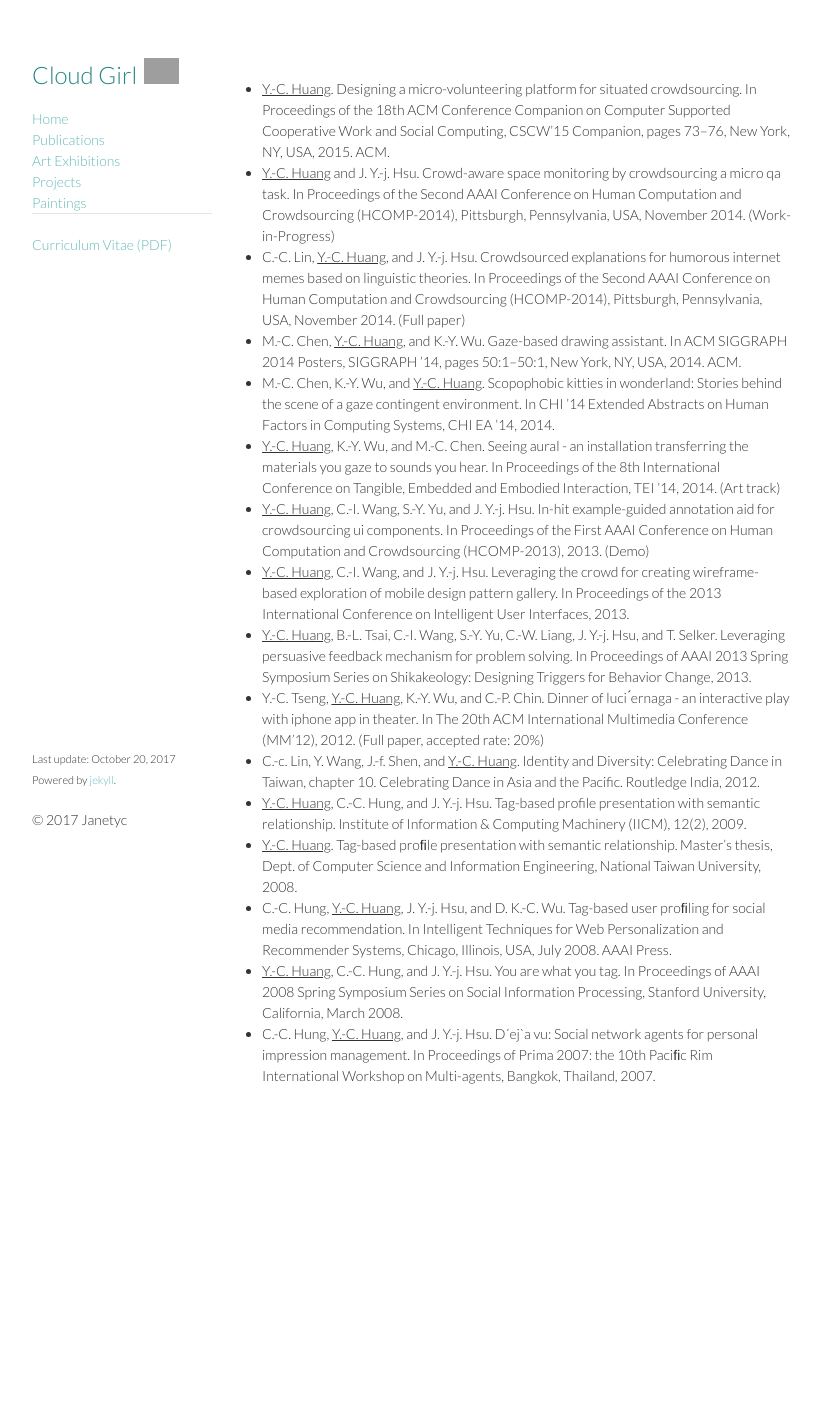
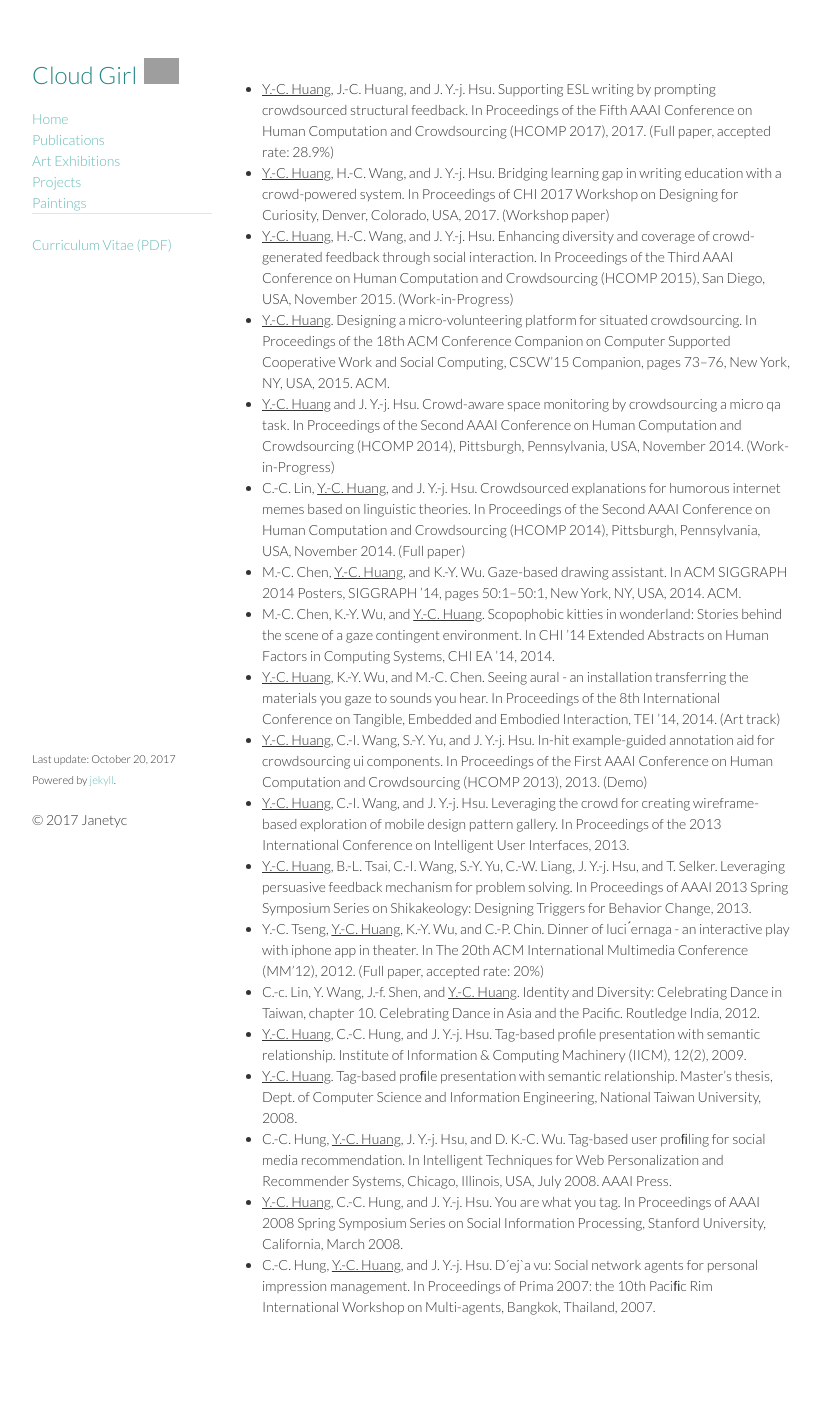
Before and after one commit to janetyc/janetyc.github.com, a Jekyll site: the page built from publications.html, in a window 1280 px wide. Shown: the whole page, without its empty margins (218-1039 px from the left). Built offline with Jekyll 4.4.1, drawn with Linux system fonts in a browser that asks for light colours; Markdown is read by kramdown in place of the engine named in the settings; before the commit the page ends 1176 px from its top, so only the background shows below that; grey boxes are pictures that could not be loaded.

Commit message:
update publications page

```diff
--- a/publications.html
+++ b/publications.html
@@ -4,13 +4,17 @@ title: Janetyc's Publications
 ---
 
 <ul>
+  <li><u>Y.-C. Huang</u>, J.-C. Huang, and J. Y.-j. Hsu. Supporting ESL writing by prompting crowdsourced structural feedback. In Proceedings of the Fifth AAAI Conference on Human Computation and Crowdsourcing (HCOMP 2017), 2017.  (Full paper, accepted rate: 28.9%)</li>
+  <li><u>Y.-C. Huang</u>, H.-C. Wang, and J. Y.-j. Hsu. Bridging learning gap in writing education with a crowd-powered system. In Proceedings of CHI 2017 Workshop on Designing for Curiosity, Denver, Colorado, USA, 2017. (Workshop paper)</li>
+  <li><u>Y.-C. Huang</u>, H.-C. Wang, and J. Y.-j. Hsu. Enhancing diversity and coverage of crowd-generated feedback through social interaction. In Proceedings of the Third AAAI Conference on Human Computation and Crowdsourcing (HCOMP 2015), San Diego, USA, November 2015. (Work-in-Progress)</li>
+
   <li><u>Y.-C. Huang</u>. Designing a micro-volunteering platform for situated crowdsourcing. In Proceedings of the 18th ACM Conference Companion on Computer Supported Cooperative Work and Social Computing, CSCW’15 Companion, pages 73–76, New York, NY, USA, 2015. ACM.</li>
-  <li><u>Y.-C. Huang</u> and J. Y.-j. Hsu. Crowd-aware space monitoring by crowdsourcing a micro qa task. In Proceedings of the Second AAAI Conference on Human Computation and Crowdsourcing (HCOMP-2014), Pittsburgh, Pennsylvania, USA, November 2014. (Work-in-Progress)</li>
-  <li>C.-C. Lin, <u>Y.-C. Huang</u>, and J. Y.-j. Hsu. Crowdsourced explanations for humorous internet memes based on linguistic theories. In Proceedings of the Second AAAI Conference on Human Computation and Crowdsourcing (HCOMP-2014), Pittsburgh, Pennsylvania, USA, November 2014. (Full paper)</li>
+  <li><u>Y.-C. Huang</u> and J. Y.-j. Hsu. Crowd-aware space monitoring by crowdsourcing a micro qa task. In Proceedings of the Second AAAI Conference on Human Computation and Crowdsourcing (HCOMP 2014), Pittsburgh, Pennsylvania, USA, November 2014. (Work-in-Progress)</li>
+  <li>C.-C. Lin, <u>Y.-C. Huang</u>, and J. Y.-j. Hsu. Crowdsourced explanations for humorous internet memes based on linguistic theories. In Proceedings of the Second AAAI Conference on Human Computation and Crowdsourcing (HCOMP 2014), Pittsburgh, Pennsylvania, USA, November 2014. (Full paper)</li>
   <li>M.-C. Chen, <u>Y.-C. Huang</u>, and K.-Y. Wu. Gaze-based drawing assistant. In ACM SIGGRAPH 2014 Posters, SIGGRAPH ’14, pages 50:1–50:1, New York, NY, USA, 2014. ACM.</li>
   <li>M.-C. Chen, K.-Y. Wu, and <u>Y.-C. Huang</u>. Scopophobic kitties in wonderland: Stories behind the scene of a gaze contingent environment. In CHI ’14 Extended Abstracts on Human Factors in Computing Systems, CHI EA ’14, 2014.</li>
   <li><u>Y.-C. Huang</u>, K.-Y. Wu, and M.-C. Chen. Seeing aural - an installation transferring the materials you gaze to sounds you hear. In Proceedings of the 8th International Conference on Tangible, Embedded and Embodied Interaction, TEI ’14, 2014. (Art track)</li>
-  <li><u>Y.-C. Huang</u>, C.-I. Wang, S.-Y. Yu, and J. Y.-j. Hsu. In-hit example-guided annotation aid for crowdsourcing ui components. In Proceedings of the First AAAI Conference on Human Computation and Crowdsourcing (HCOMP-2013), 2013. (Demo)</li>
+  <li><u>Y.-C. Huang</u>, C.-I. Wang, S.-Y. Yu, and J. Y.-j. Hsu. In-hit example-guided annotation aid for crowdsourcing ui components. In Proceedings of the First AAAI Conference on Human Computation and Crowdsourcing (HCOMP 2013), 2013. (Demo)</li>
   <li><u>Y.-C. Huang</u>, C.-I. Wang, and J. Y.-j. Hsu. Leveraging the crowd for creating wireframe-based exploration of mobile design pattern gallery. In Proceedings of the 2013 International Conference on Intelligent User Interfaces, 2013.</li>
   <li><u>Y.-C. Huang</u>, B.-L. Tsai, C.-I. Wang, S.-Y. Yu, C.-W. Liang, J. Y.-j. Hsu, and T. Selker. Leveraging persuasive feedback mechanism for problem solving. In Proceedings of AAAI 2013 Spring Symposium Series on Shikakeology: Designing Triggers for Behavior Change, 2013.</li>
   <li>Y.-C. Tseng, <u>Y.-C. Huang</u>, K.-Y. Wu, and C.-P. Chin. Dinner of luci ́ernaga - an interactive play with iphone app in theater. In The 20th ACM International Multimedia Conference (MM’12), 2012. (Full paper, accepted rate: 20%)</li>
```
